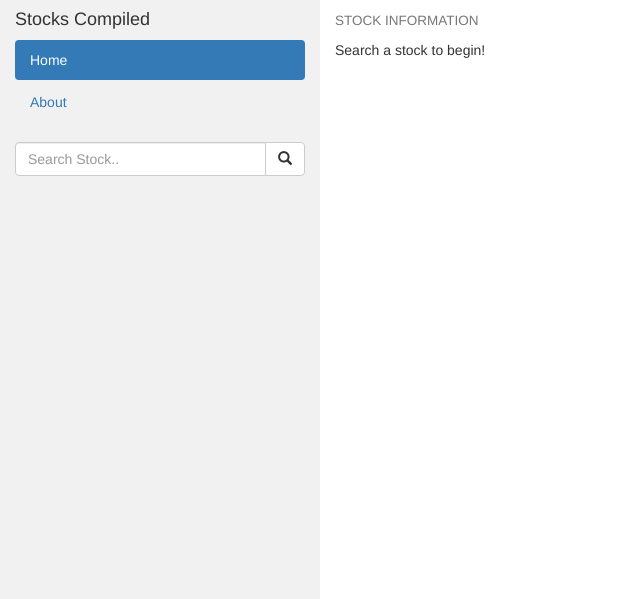
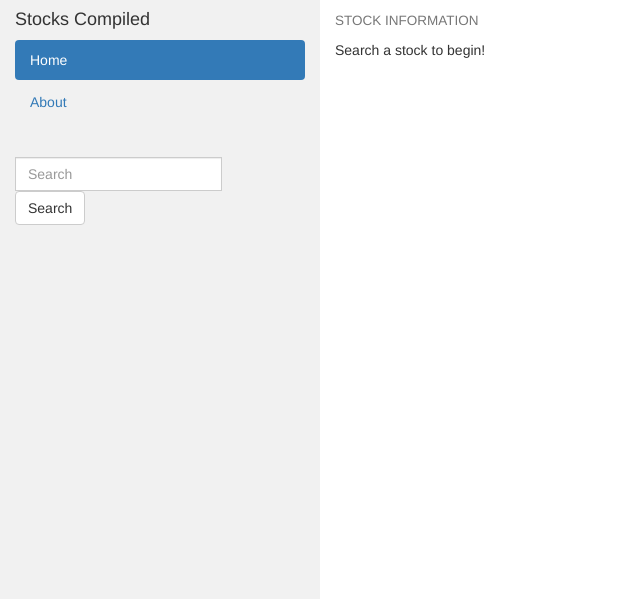
Before and after one commit to rigotre7/StockWebsite, a Django app: page / in a window 1280 px wide. Shown: the top 599 px of the page, without its empty margins (0-640 px from the left). Run offline with Django 3.2, Linux system fonts and the light colour scheme; parts of the project's set-up code (start-up, migrations or seed data) failed here and were passed over; some libraries are stand-ins or nearby versions.

Commit message:
basic search functionality added

```diff
--- a/home/templates/home/header.html
+++ b/home/templates/home/header.html
@@ -49,12 +49,12 @@
         <li><a href="#section2">About</a></li>
       </ul><br>
       <div class="input-group">
-        <input type="text" class="form-control" placeholder="Search Stock..">
-        <span class="input-group-btn">
-          <button class="btn btn-default" type="button">
-            <span class="glyphicon glyphicon-search"></span>
-          </button>
-        </span>
+        <form role="search" action="/graph/">
+          <div class="form-group">
+            <input type="text" class="form-control" placeholder="Search" name="stockName">
+          </div>
+          <button type="submit" class="btn btn-default">Search</button>
+        </form>
       </div>
     </div>
 
--- a/home/views.py
+++ b/home/views.py
@@ -18,12 +18,14 @@ def index(request):
     return render(request, 'home/home.html')
 
 def get_image(request):
-    stock_price_url = 'https://www.quandl.com/api/v3/datatables/WIKI/PRICES.json?ticker=GOOGL&date.gte=20151101&qopts.columns=date,close&api_key=-2H8WyYB8b7FaCshLLTN'
+    #pdb.set_trace()
+    stock = request.GET.get("stockName")
+    stock_price_url = 'https://www.quandl.com/api/v3/datatables/WIKI/PRICES.json?ticker=+stock+&date.gte=20151101&qopts.columns=date,close&api_key=-2H8WyYB8b7FaCshLLTN'
 
     date = []
     price = []
 
-    #stock_price_url = stock_price_url.replace("+stock+", stock)
+    stock_price_url = stock_price_url.replace("+stock+", stock)
     source_code = urllib.request.urlopen(stock_price_url).read().decode()
 
     json_root = json.loads(source_code)
@@ -38,7 +40,7 @@ def get_image(request):
 
     plt.xlabel('Date')
     plt.ylabel('Price')
-    plt.title("Google Stock")
+    plt.title(stock.upper() + " Stock")
 
     mpl_fig = plt.gcf()
     py_fig = tls.mpl_to_plotly(mpl_fig, verbose=True)
```
